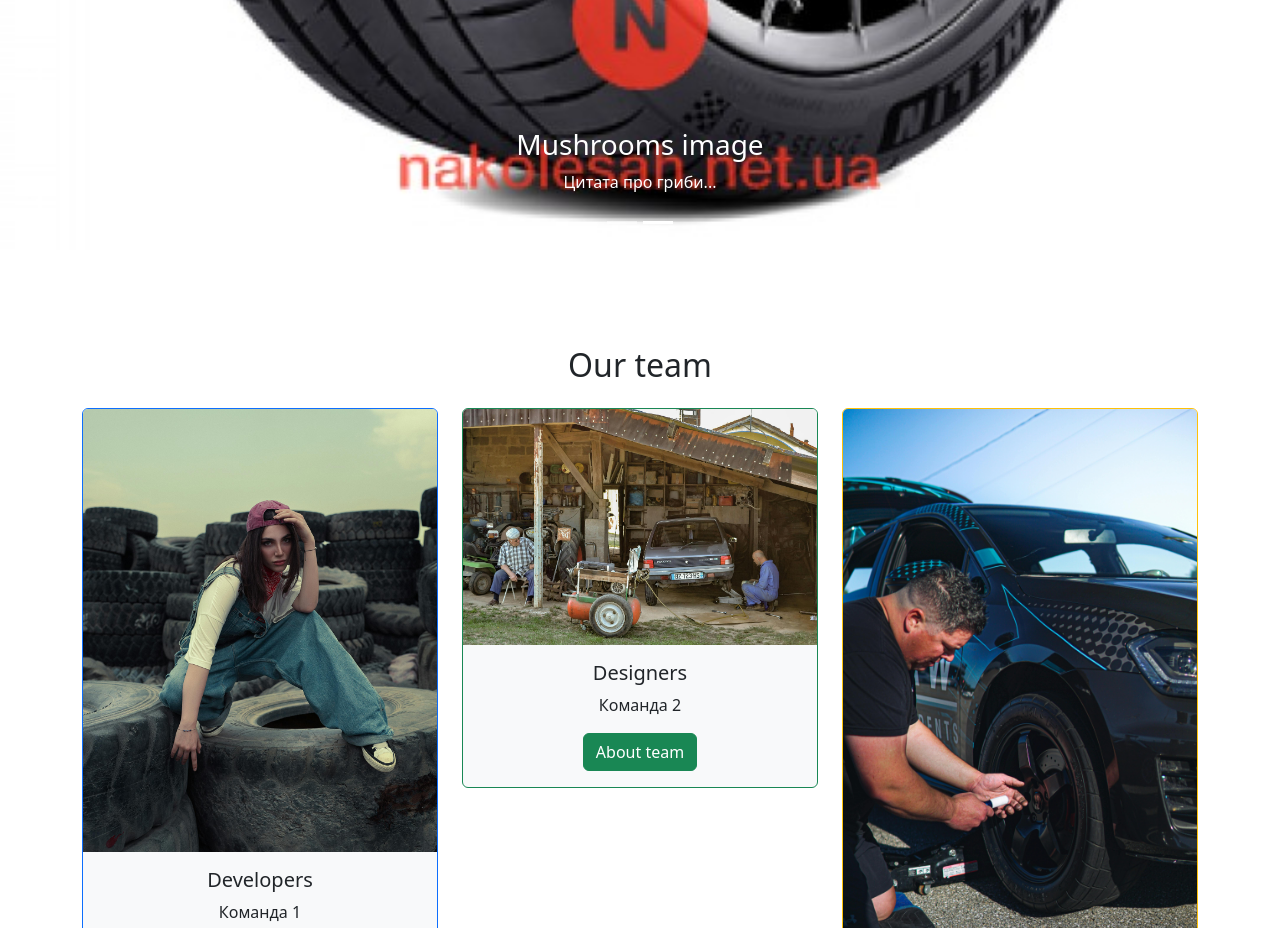
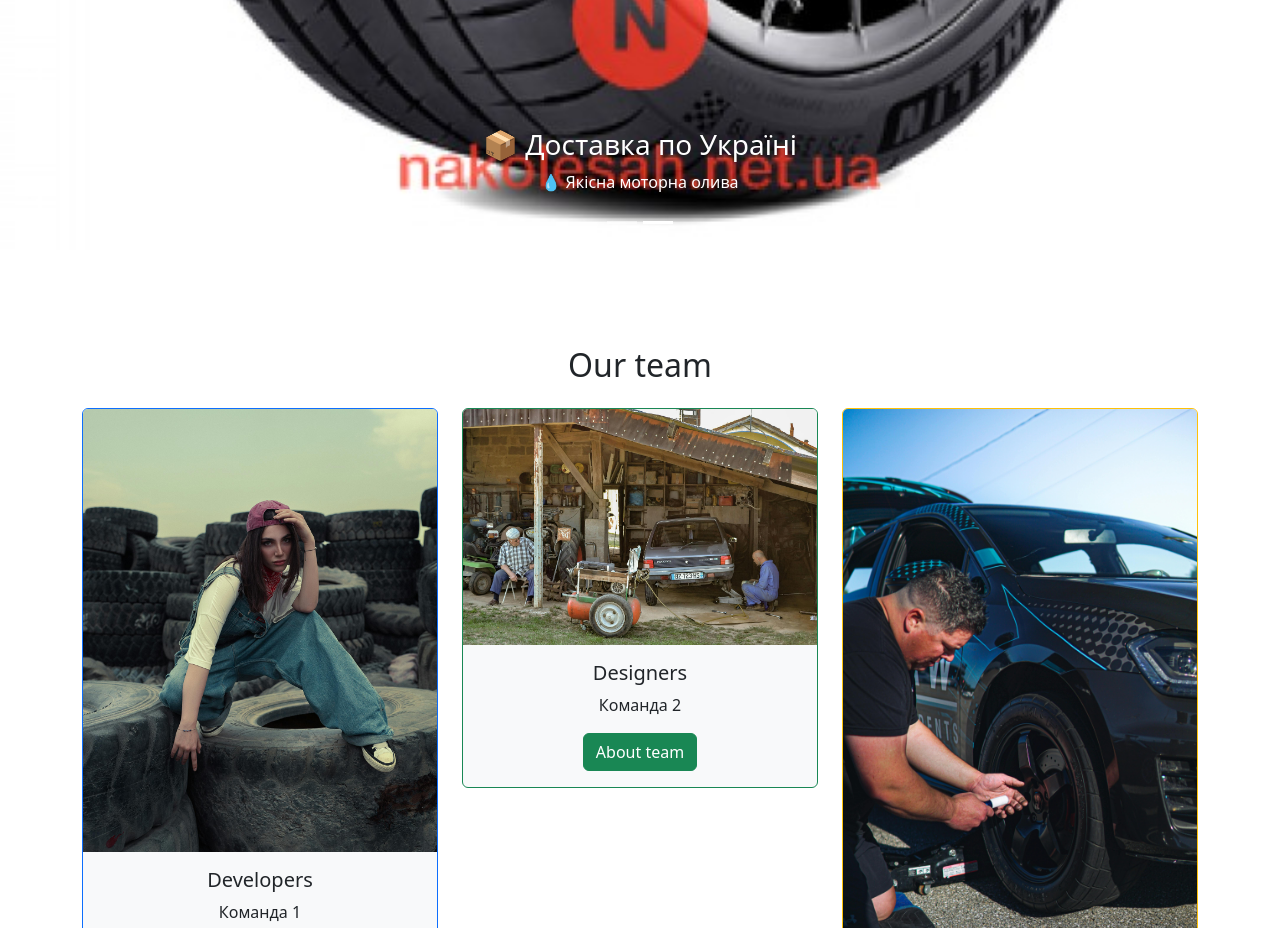
Before and after one commit to Dmytro183/react-lab7-newapp, a React (Create React App) app in the folder new-app/: page / in a window 1280 px wide. Shown: the part 1100-2028 px from the top of the page. Built offline with nearby package versions, Linux system fonts and the light colour scheme.

Commit message:
Step 3: add routing and basic pages (Home, About, Contacts, Blog)

```diff
--- a/new-app/src/components/CarouselBoxHk.js
+++ b/new-app/src/components/CarouselBoxHk.js
@@ -11,15 +11,15 @@ export default class CarouselBoxHk extends Component {
         <Carousel.Item>
           <img className="d-block w-100" src={Tyre1Img} alt="Ocean" />
           <Carousel.Caption>
-            <h3>Ocean image</h3>
-            <p>Цитата про море...</p>
+            <h3>nakolesah.net.ua — шини, диски та олива для твого авто!</h3>
+            <p>📦 Доставка по Україні</p>
           </Carousel.Caption>
         </Carousel.Item>
         <Carousel.Item>
           <img className="d-block w-100" src={Tyre2Img} alt="Mushrooms" />
           <Carousel.Caption>
-            <h3>Mushrooms image</h3>
-            <p>Цитата про гриби...</p>
+            <h3>📦 Доставка по Україні</h3>
+            <p>💧 Якісна моторна олива</p>
           </Carousel.Caption>
         </Carousel.Item>
 
--- a/new-app/src/pages/About.js
+++ b/new-app/src/pages/About.js
@@ -9,19 +9,19 @@ export class About extends Component {
           <Row>
             <Col sm={3}>
               <Nav variant="pills" className="flex-column mt-2">
-                <Nav.Item><Nav.Link eventKey="first">Design</Nav.Link></Nav.Item>
-                <Nav.Item><Nav.Link eventKey="second">Team</Nav.Link></Nav.Item>
+                <Nav.Item><Nav.Link eventKey="first">IШини</Nav.Link></Nav.Item>
+                <Nav.Item><Nav.Link eventKey="second">Диски</Nav.Link></Nav.Item>
               </Nav>
             </Col>
             <Col sm={9}>
               <Tab.Content>
                 <Tab.Pane eventKey="first">
                   <img className="d-block w-100" src="https://i.pinimg.com/...jpg" alt="..." />
-                  <p>Контент...</p>
+                  <p>nakolesah.net.ua — шини, диски та олива для твого авто!</p>
                 </Tab.Pane>
                 <Tab.Pane eventKey="second">
                   <img className="d-block w-100" src="https://...jpg" alt="..." />
-                  <p>Контент...</p>
+                  <p>🚗 Великий вибір автошин і дисків</p>
                 </Tab.Pane>
               </Tab.Content>
             </Col>
```
